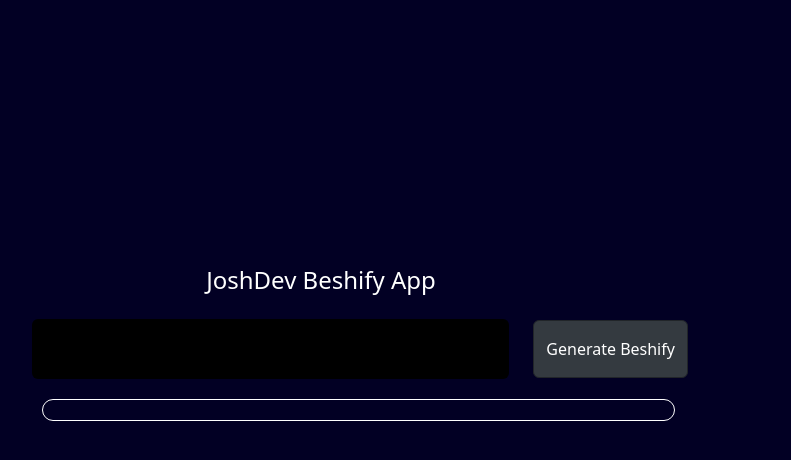
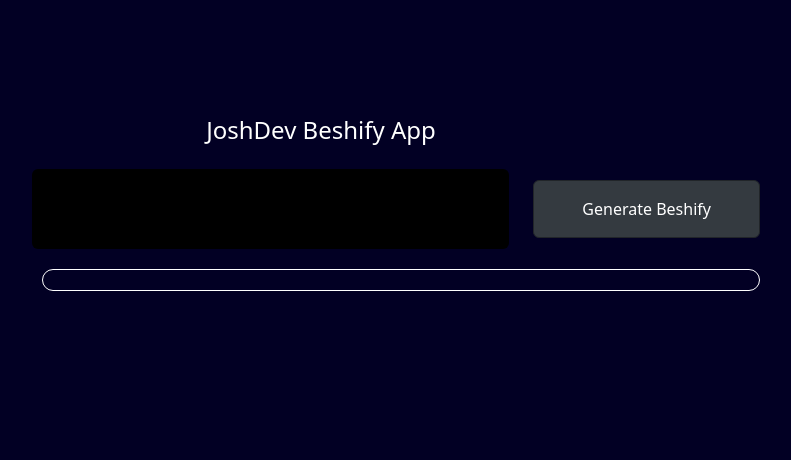
Before and after one commit to joshdevkit/beshify, a plain HTML site: page index.html in a window 1280 px wide. Shown: the whole page, without its empty margins (244-1035 px from the left). Drawn offline with nearby package versions, Linux system fonts and the light colour scheme.

Commit message:
Update index.html

```diff
--- a/index.html
+++ b/index.html
@@ -17,8 +17,9 @@
       background-color: linear-gradient(90deg, rgba(2, 0, 36, 1) 0%, rgba(9, 9, 121, 1) 15%, rgba(149, 0, 255, 1) 56%);
       overflow-x: hidden;
     }
+
     .container {
-      margin-top: 250px;
+      margin-top: 100px;
       justify-content: center;
       align-items: center;
       display: flex;
@@ -26,7 +27,8 @@
 
     .card {
       border: none;
-      width: 760px;
+      width: 90%;
+      max-width: 760px;
       background-color: transparent;
     }
 
@@ -62,7 +64,6 @@
     .output {
       margin-top: 20px;
       color: white;
-      width: 87%;
       border: 1px solid white;
       border-radius: 20px;
       padding: 10px;
@@ -95,11 +96,12 @@
     h4 {
       margin-right: 150px;
     }
+
     .notification {
       position: fixed;
       top: 20px;
       right: 20px;
-      background-color: rgba(0, 0, 0, 0.8);
+      background-color: rgba(107, 63, 47);
       color: white;
       padding: 10px 20px;
       border-radius: 10px;
@@ -113,16 +115,14 @@
       <div class="card-body">
         <h4 class="text-center text-white mr-4 mb-4">JoshDev Beshify App</h4>
         <div class="row justify-content-center align-items-center">
-          <div class="col-md-8">
-            <textarea class="form-control beshify_area" rows="2"></textarea>
+          <div class="col-lg-8 col-md-8 col-sm-12">
+            <textarea class="form-control beshify_area py-lg-3" rows="2"></textarea>
           </div>
-          <div class="col-md-4">
-            <button class="btn btn-dark py-3" id="beshify" onclick="generateBeshify()">Generate Beshify</button>
+          <div class="col-lg-4 col-md-4 col-sm-12">
+            <button class="btn btn-dark py-3 w-100 mt-md-0 mt-sm-3" id="beshify" onclick="generateBeshify()">Generate Beshify</button>
           </div>
         </div>
-        <div class="output" id="output">
-
-        </div>
+        <div class="output" id="output"></div>
       </div>
     </div>
   </div>
```
